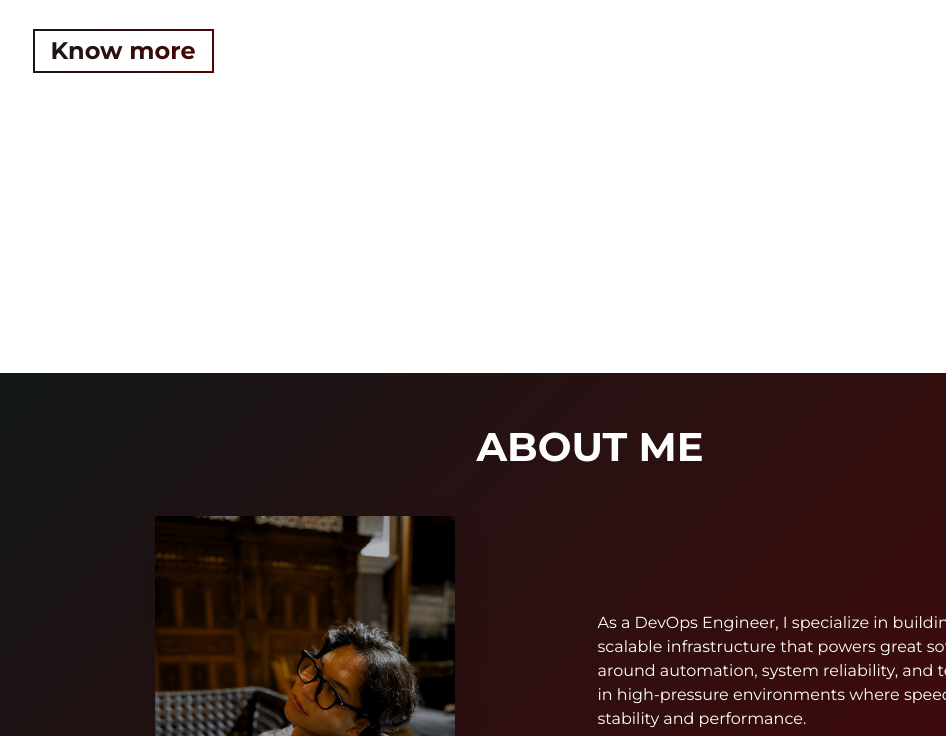
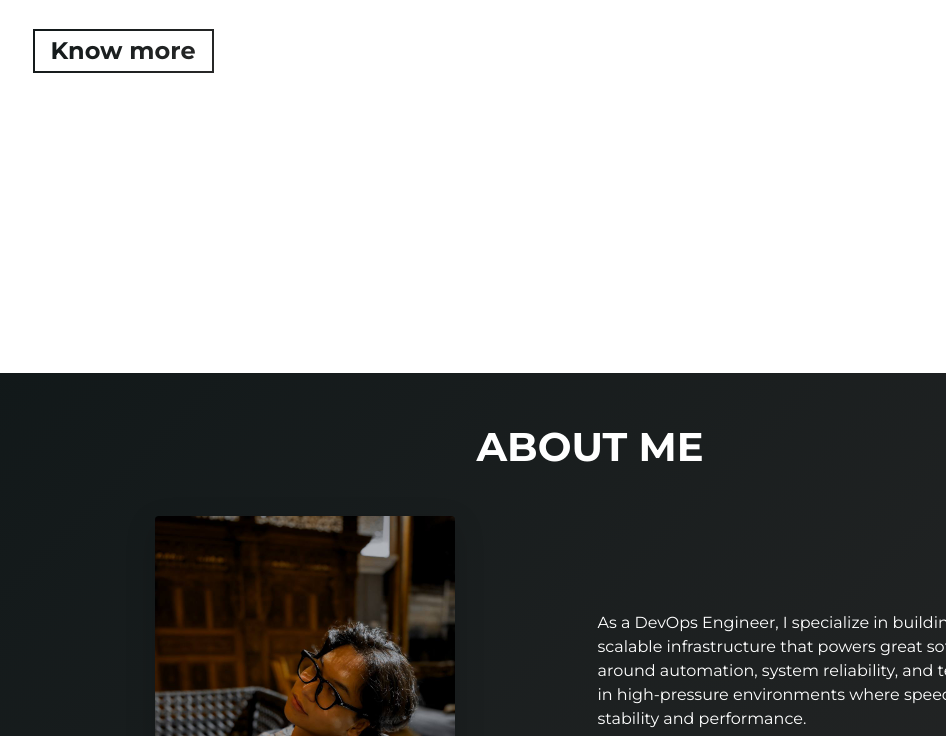
Before and after one commit to nvlrmdn/portofolio, a website built with Parcel: page src/index.html in a window 1280 px wide. Shown: the part 427-1163 px from the top of the page, without its empty margins (50-996 px from the left). Built offline with nearby package versions, Linux system fonts and the light colour scheme.

```diff
--- a/src/sass/abstracts/_variables.scss
+++ b/src/sass/abstracts/_variables.scss
@@ -1,6 +1,6 @@
 // COLORS
 $primary-color: #111819;
-$secondary-color: #510404;
+$secondary-color: #282828;
 
 $white-color: #fff;
 
```
